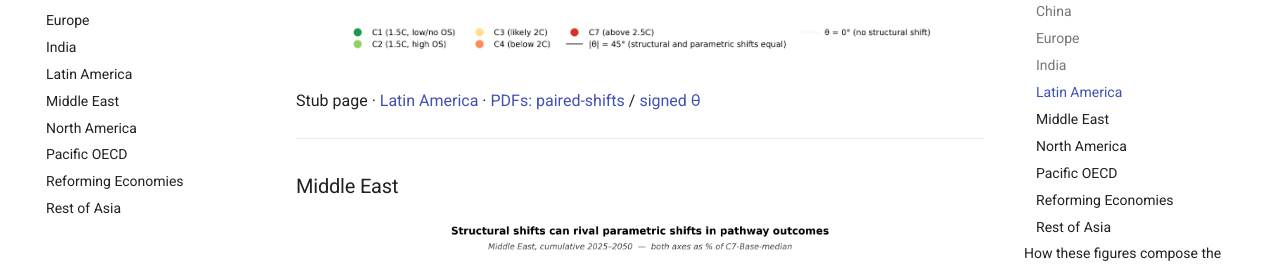
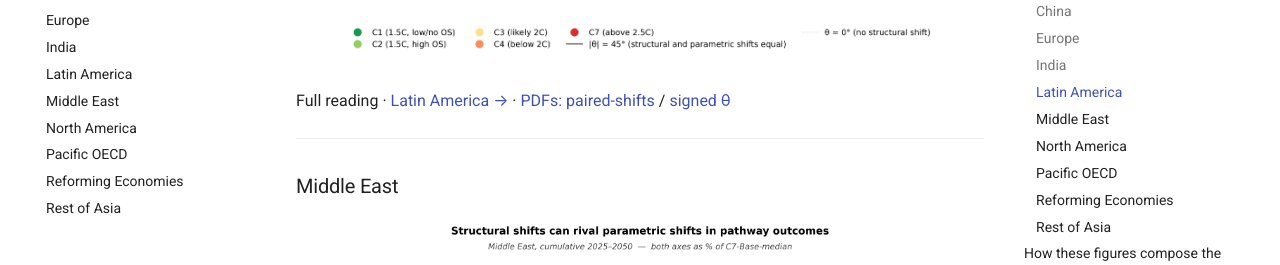
Before and after one commit to akanudia/vre_resource_asymmetry_companion, an MkDocs documentation site: the page built from docs/regions/gallery.md, in a window 1280 px wide and 1400 px high, scrolled down 6472 px. Shown: the part 169-434 px from the top of the window. Built offline with MkDocs 1.6.1 and Material for MkDocs 9.7.7, drawn with Linux system fonts in a browser that asks for light colours; comment, search, counter and statistics services are not loaded; some of the changed text lies outside the part shown.

Commit message:
Update gallery.md

```diff
--- a/docs/regions/gallery.md
+++ b/docs/regions/gallery.md
@@ -17,7 +17,7 @@ For the world equivalents of these figures, see [the world page](../world.md).
 [![Africa — paired shifts](../assets/figures/regions/africa/paired_shifts_mini_hero.png){ loading=lazy }](../assets/figures/regions/africa/paired_shifts_mini_hero.png)
 [![Africa — signed θ](../assets/figures/regions/africa/magnitude_angle.png){ loading=lazy }](../assets/figures/regions/africa/magnitude_angle.png)
 
-Stub page · [Africa](africa.md) · [PDFs: paired-shifts](../assets/figures/regions/africa/paired_shifts_mini_hero.pdf) / [signed θ](../assets/figures/regions/africa/magnitude_angle.pdf)
+Full reading · [Africa →](africa.md) · [PDFs: paired-shifts](../assets/figures/regions/africa/paired_shifts_mini_hero.pdf) / [signed θ](../assets/figures/regions/africa/magnitude_angle.pdf)
 
 ---
 
@@ -26,7 +26,7 @@ Stub page · [Africa](africa.md) · [PDFs: paired-shifts](../assets/figures/regi
 [![China — paired shifts](../assets/figures/regions/china/paired_shifts_mini_hero.png){ loading=lazy }](../assets/figures/regions/china/paired_shifts_mini_hero.png)
 [![China — signed θ](../assets/figures/regions/china/magnitude_angle.png){ loading=lazy }](../assets/figures/regions/china/magnitude_angle.png)
 
-Stub page · [China](china.md) · [PDFs: paired-shifts](../assets/figures/regions/china/paired_shifts_mini_hero.pdf) / [signed θ](../assets/figures/regions/china/magnitude_angle.pdf)
+Full reading · [China →](china.md) · [PDFs: paired-shifts](../assets/figures/regions/china/paired_shifts_mini_hero.pdf) / [signed θ](../assets/figures/regions/china/magnitude_angle.pdf)
 
 ---
 
@@ -35,7 +35,7 @@ Stub page · [China](china.md) · [PDFs: paired-shifts](../assets/figures/region
 [![Europe — paired shifts](../assets/figures/regions/europe/paired_shifts_mini_hero.png){ loading=lazy }](../assets/figures/regions/europe/paired_shifts_mini_hero.png)
 [![Europe — signed θ](../assets/figures/regions/europe/magnitude_angle.png){ loading=lazy }](../assets/figures/regions/europe/magnitude_angle.png)
 
-Stub page · [Europe](europe.md) · [PDFs: paired-shifts](../assets/figures/regions/europe/paired_shifts_mini_hero.pdf) / [signed θ](../assets/figures/regions/europe/magnitude_angle.pdf)
+Full reading · [Europe →](europe.md) · [PDFs: paired-shifts](../assets/figures/regions/europe/paired_shifts_mini_hero.pdf) / [signed θ](../assets/figures/regions/europe/magnitude_angle.pdf)
 
 ---
 
@@ -53,7 +53,7 @@ Full reading · [India →](india.md) · [PDFs: paired-shifts](../assets/figures
 [![Latin America — paired shifts](../assets/figures/regions/latin_am/paired_shifts_mini_hero.png){ loading=lazy }](../assets/figures/regions/latin_am/paired_shifts_mini_hero.png)
 [![Latin America — signed θ](../assets/figures/regions/latin_am/magnitude_angle.png){ loading=lazy }](../assets/figures/regions/latin_am/magnitude_angle.png)
 
-Stub page · [Latin America](latin_am.md) · [PDFs: paired-shifts](../assets/figures/regions/latin_am/paired_shifts_mini_hero.pdf) / [signed θ](../assets/figures/regions/latin_am/magnitude_angle.pdf)
+Full reading · [Latin America →](latin_am.md) · [PDFs: paired-shifts](../assets/figures/regions/latin_am/paired_shifts_mini_hero.pdf) / [signed θ](../assets/figures/regions/latin_am/magnitude_angle.pdf)
 
 ---
 
@@ -62,7 +62,7 @@ Stub page · [Latin America](latin_am.md) · [PDFs: paired-shifts](../assets/fig
 [![Middle East — paired shifts](../assets/figures/regions/middle_east/paired_shifts_mini_hero.png){ loading=lazy }](../assets/figures/regions/middle_east/paired_shifts_mini_hero.png)
 [![Middle East — signed θ](../assets/figures/regions/middle_east/magnitude_angle.png){ loading=lazy }](../assets/figures/regions/middle_east/magnitude_angle.png)
 
-Stub page · [Middle East](middle_east.md) · [PDFs: paired-shifts](../assets/figures/regions/middle_east/paired_shifts_mini_hero.pdf) / [signed θ](../assets/figures/regions/middle_east/magnitude_angle.pdf)
+Full reading · [Middle East →](middle_east.md) · [PDFs: paired-shifts](../assets/figures/regions/middle_east/paired_shifts_mini_hero.pdf) / [signed θ](../assets/figures/regions/middle_east/magnitude_angle.pdf)
 
 ---
 
@@ -71,7 +71,7 @@ Stub page · [Middle East](middle_east.md) · [PDFs: paired-shifts](../assets/fi
 [![North America — paired shifts](../assets/figures/regions/north_am/paired_shifts_mini_hero.png){ loading=lazy }](../assets/figures/regions/north_am/paired_shifts_mini_hero.png)
 [![North America — signed θ](../assets/figures/regions/north_am/magnitude_angle.png){ loading=lazy }](../assets/figures/regions/north_am/magnitude_angle.png)
 
-Stub page · [North America](north_am.md) · [PDFs: paired-shifts](../assets/figures/regions/north_am/paired_shifts_mini_hero.pdf) / [signed θ](../assets/figures/regions/north_am/magnitude_angle.pdf)
+Full reading · [North America →](north_am.md) · [PDFs: paired-shifts](../assets/figures/regions/north_am/paired_shifts_mini_hero.pdf) / [signed θ](../assets/figures/regions/north_am/magnitude_angle.pdf)
 
 ---
 
@@ -80,7 +80,7 @@ Stub page · [North America](north_am.md) · [PDFs: paired-shifts](../assets/fig
 [![Pacific OECD — paired shifts](../assets/figures/regions/pac_oecd/paired_shifts_mini_hero.png){ loading=lazy }](../assets/figures/regions/pac_oecd/paired_shifts_mini_hero.png)
 [![Pacific OECD — signed θ](../assets/figures/regions/pac_oecd/magnitude_angle.png){ loading=lazy }](../assets/figures/regions/pac_oecd/magnitude_angle.png)
 
-Stub page · [Pacific OECD](pac_oecd.md) · [PDFs: paired-shifts](../assets/figures/regions/pac_oecd/paired_shifts_mini_hero.pdf) / [signed θ](../assets/figures/regions/pac_oecd/magnitude_angle.pdf)
+Full reading · [Pacific OECD →](pac_oecd.md) · [PDFs: paired-shifts](../assets/figures/regions/pac_oecd/paired_shifts_mini_hero.pdf) / [signed θ](../assets/figures/regions/pac_oecd/magnitude_angle.pdf)
 
 ---
 
@@ -89,7 +89,7 @@ Stub page · [Pacific OECD](pac_oecd.md) · [PDFs: paired-shifts](../assets/figu
 [![Reforming Economies — paired shifts](../assets/figures/regions/ref_econ/paired_shifts_mini_hero.png){ loading=lazy }](../assets/figures/regions/ref_econ/paired_shifts_mini_hero.png)
 [![Reforming Economies — signed θ](../assets/figures/regions/ref_econ/magnitude_angle.png){ loading=lazy }](../assets/figures/regions/ref_econ/magnitude_angle.png)
 
-Stub page · [Reforming Economies](ref_econ.md) · [PDFs: paired-shifts](../assets/figures/regions/ref_econ/paired_shifts_mini_hero.pdf) / [signed θ](../assets/figures/regions/ref_econ/magnitude_angle.pdf)
+Full reading · [Reforming Economies →](ref_econ.md) · [PDFs: paired-shifts](../assets/figures/regions/ref_econ/paired_shifts_mini_hero.pdf) / [signed θ](../assets/figures/regions/ref_econ/magnitude_angle.pdf)
 
 ---
 
@@ -98,7 +98,7 @@ Stub page · [Reforming Economies](ref_econ.md) · [PDFs: paired-shifts](../asse
 [![Rest of Asia — paired shifts](../assets/figures/regions/rest_asia/paired_shifts_mini_hero.png){ loading=lazy }](../assets/figures/regions/rest_asia/paired_shifts_mini_hero.png)
 [![Rest of Asia — signed θ](../assets/figures/regions/rest_asia/magnitude_angle.png){ loading=lazy }](../assets/figures/regions/rest_asia/magnitude_angle.png)
 
-Stub page · [Rest of Asia](rest_asia.md) · [PDFs: paired-shifts](../assets/figures/regions/rest_asia/paired_shifts_mini_hero.pdf) / [signed θ](../assets/figures/regions/rest_asia/magnitude_angle.pdf)
+Full reading · [Rest of Asia →](rest_asia.md) · [PDFs: paired-shifts](../assets/figures/regions/rest_asia/paired_shifts_mini_hero.pdf) / [signed θ](../assets/figures/regions/rest_asia/magnitude_angle.pdf)
 
 ---
 
```
